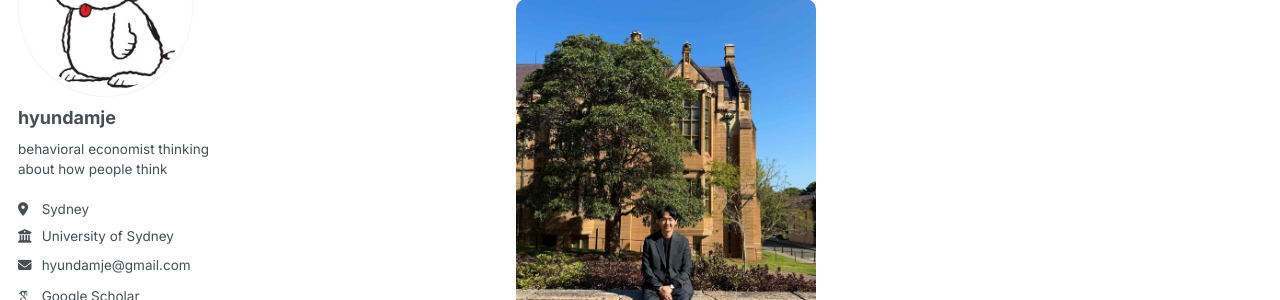
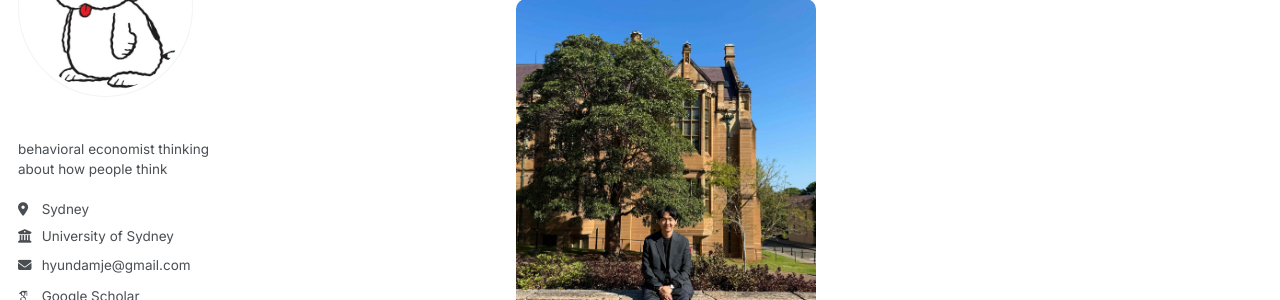
Before and after one commit to hyundamje/hyundamje.github.io, a Jekyll site: the page built from _pages/about.md, in a window 1280 px wide. Shown: the part 181-481 px from the top of the page. Built offline with Jekyll 4.4.1, drawn with Linux system fonts in a browser that asks for light colours; some web fonts are replaced.

Commit message:
Update _config.yml

```diff
--- a/_config.yml
+++ b/_config.yml
@@ -36,7 +36,7 @@ repository               : "hyundamje/hyundamje.github.io"
 author:
   # Biographic information
   avatar           : "olaf.png"
-  name             : "hyundamje"
+  name             : "      "
   pronouns         : # example: "she/her"
   bio              : "behavioral economist thinking about how people think"
   location         : "Sydney"
```
